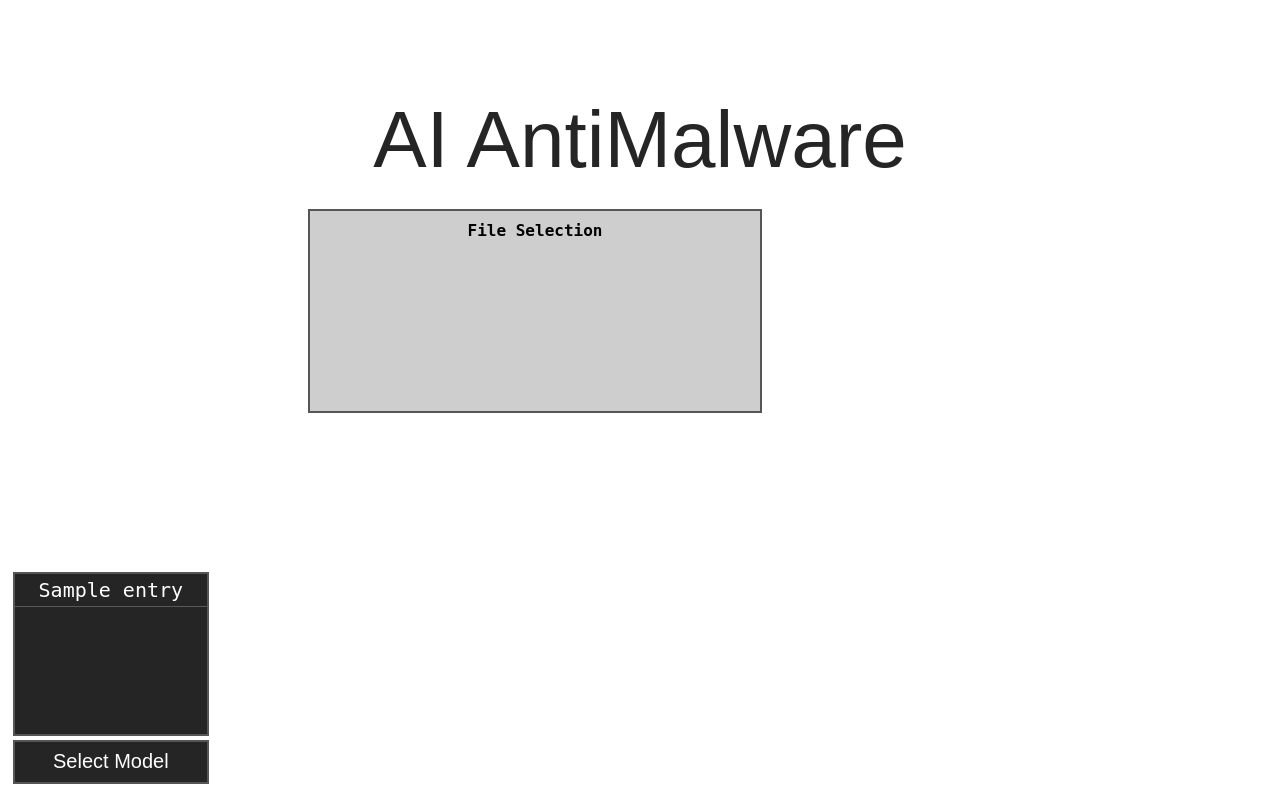
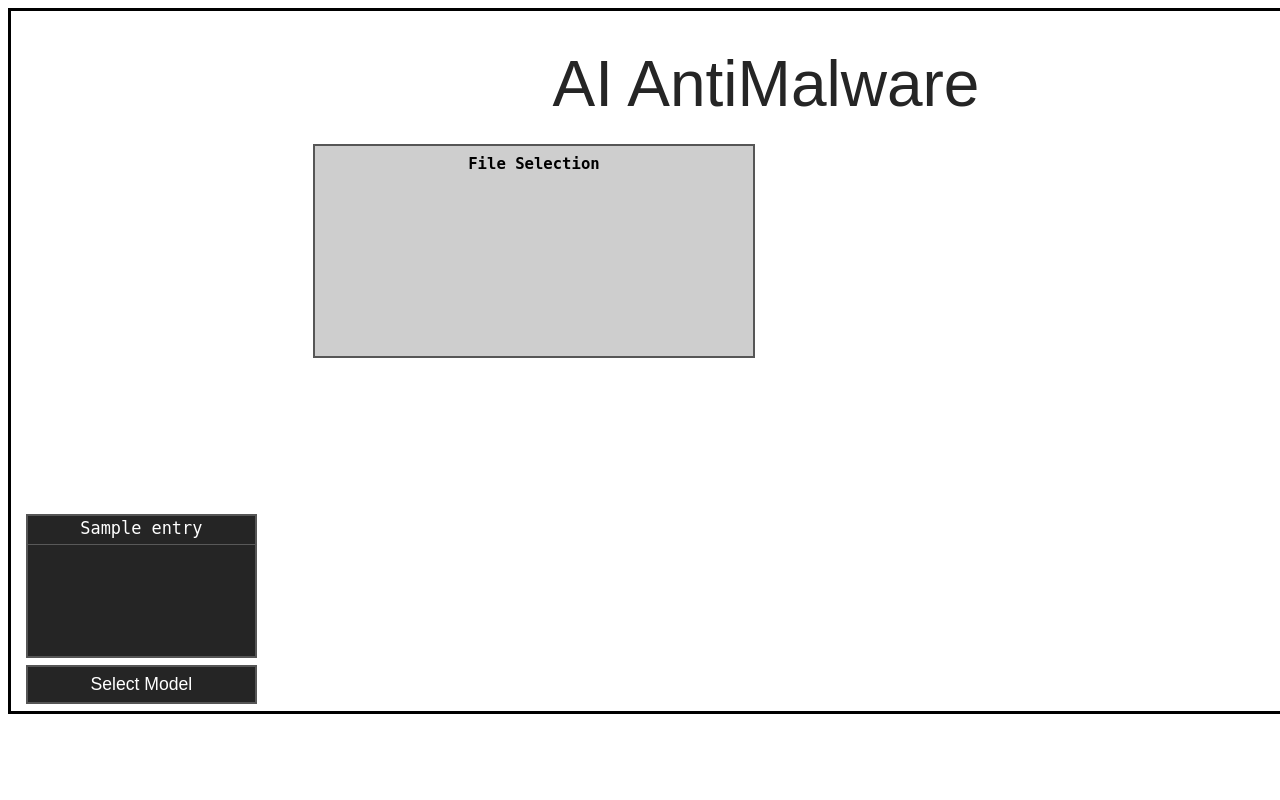
Before and after one commit to chriswee168/ai-file-scanner-app, a Django app: template server/main/templates/main/index.html in a window 1280 px wide; the page is wider, and only the part inside the window is pictured. Run offline with Django 5.2, Linux system fonts and the light colour scheme; the template is opened without the code that fills it: most values are stand-ins (such as "Sample title", 1, 10 or a date in 2020).

Commit message:
Add main wrapper div
Main wrapper div is the parent to all HTML elements.
Easier to control positioning and sizing of all elements
relative to browser dimensions.

```diff
--- a/server/main/static/main/css/index.css
+++ b/server/main/static/main/css/index.css
@@ -1,13 +1,20 @@
+/* Main wrapper div. */
+#main-wrapper
+{
+    border-style: solid;
+    width: 1510px;
+    height: 700px;
+}
 
 /* Main title of page. */
 #page-title
 {
     color: rgb(37, 37, 37);
     font-family: Arial, Helvetica, sans-serif;
-    font-size: 10vh;
+    font-size: 400%;
     font-weight: 100;
     text-align: center;
-    top: 5vh;
+    top: -1%;
     position: relative;
 }
 
@@ -16,12 +23,12 @@
 #model-list
 {
     background-color: rgb(37, 37, 37);
-    width: 15vw;
-    height: 20vh;
+    width: 15%;
+    height: 20%;
     overflow: scroll;
-    bottom: 8vh;
-    left: 1vw;
-    position: absolute;
+    top: 49%;
+    left: 1%;
+    position: relative;
     scrollbar-color: rgb(92, 92, 92) transparent;
     scrollbar-width: thin;
     border-style: solid;
@@ -34,9 +41,9 @@
 {
     font-family: Arial, Helvetica, sans-serif;
     font-weight: lighter;
-    font-size: 2.5vh;
+    font-size: 110%;
     position: relative;
-    bottom: 1.5vh;
+    bottom: 30%;
     color: white;
 }
 
@@ -44,15 +51,15 @@
 #model-select-button
 {
     background-color: rgb(37, 37, 37);
-    width: 15vw;
-    height: 5vh;
+    width: 15%;
+    height: 5%;
     border-style: solid;
     border-width: 0.25vh;
     border-color: rgb(86, 86, 86);
     text-align: center;
-    position: absolute;
-    left: 1vw;
-    bottom: 2vh;
+    position: relative;
+    left: 1%;
+    top: 50%;
     user-select: none;
 }
 
@@ -60,10 +67,10 @@
 #file-selection
 {
     background-color: rgb(206, 206, 206);
-    width: 450px;
-    height: 200px;
-    left: 300px;
-    top: 10px;
+    width: 29%;
+    height: 30%;
+    left: 20%;
+    bottom: 30%;
     text-align: center;
     position: relative;
     border-style: solid;
@@ -75,9 +82,9 @@
 #file-selection-title
 {
     font-family: monospace;
-    bottom: 0.5vw;
+    bottom: 3%;
     position: relative;
-    font-size: large;
+    font-size: 120%;
 }
 
 /* CSS rules for classes. */
@@ -86,14 +93,14 @@
 .model-entry
 {
     background-color: rgb(37, 37, 37);
-    height: 4vh;
+    height: 20%;
     text-align: center;
     font-family: monospace;
-    font-size: 2.5vh;
+    font-size: 130%;
     color: white;
     border-bottom-style: solid;
     border-width: 0.1vw;
     border-color: rgb(89, 89, 89);
-    line-height: 4vh;
+    line-height: 150%;
     user-select: none;
 }
--- a/server/main/templates/main/index.html
+++ b/server/main/templates/main/index.html
@@ -11,7 +11,7 @@
     </header>
 
     <body>
-
+        <div id="main-wrapper">
             <h1 id="page-title">AI AntiMalware</h1>
 
             <!-- Create the list of AI models selectable from the Django AIModelsTable. -->
@@ -30,6 +30,7 @@
             <div id="file-selection">
                 <h3 id="file-selection-title">File Selection</h3>
             </div>
+        </div>
 
     </body>
 </html>
```
Lines whose indentation alone changed are shown as unchanged.
